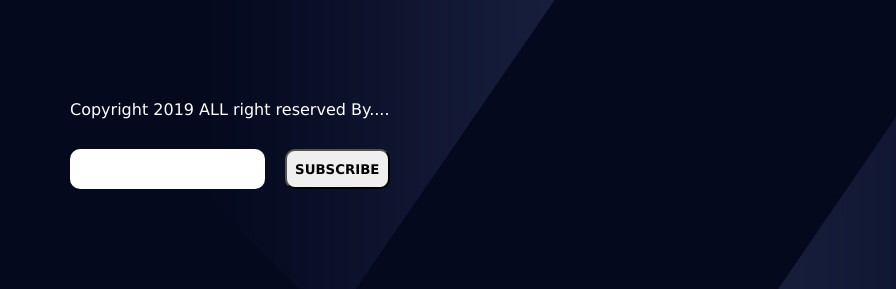
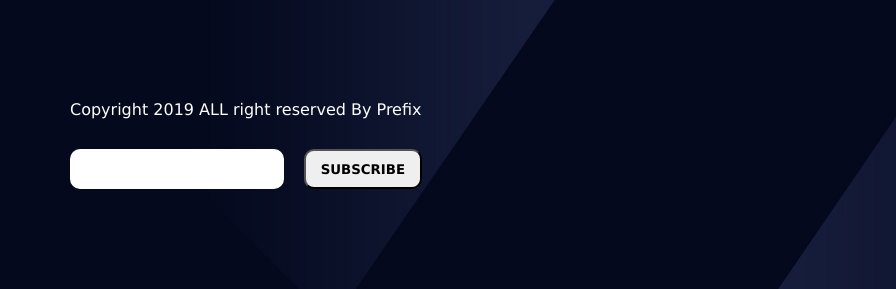
Before and after one commit to TimGulin/TimGulin.github.io, a plain HTML site: page index.html in a window 1280 px wide. Shown: the part 903-1192 px from the top of the page, 0-896 px from the left. Drawn offline with Linux system fonts and the light colour scheme.

Commit message:
Update index.html

```diff
--- a/index.html
+++ b/index.html
@@ -121,7 +121,7 @@
         <div class = 'container'>
             <div class = 'footer-row'>
                 <div class = 'search'>
-                    <div class = 'copyright'>Copyright 2019 ALL right reserved By....</div>
+                    <div class = 'copyright'>Copyright 2019 ALL right reserved By Prefix</div>
                     <div class="footer-search">
                         <input type="text" class="footer-search-input">
                         <button class="footer-search-button">Subscribe</button>
```
